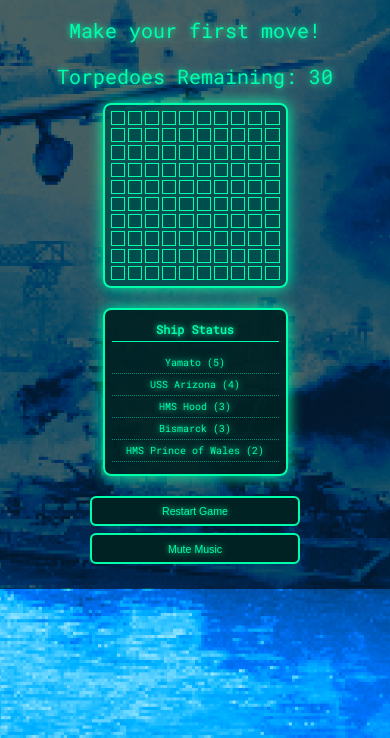
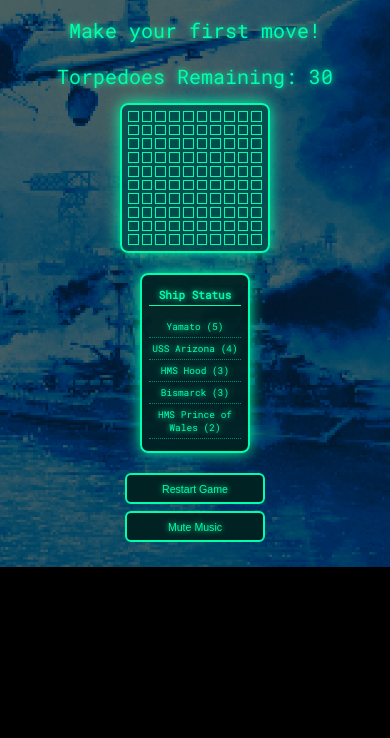
Before and after one commit to ironsignalworks/depthcharge, a plain HTML site: page index.html in a window 390 px wide. Shown: the part 106-844 px from the top of the page. Drawn offline with Linux system fonts and the light colour scheme.

Commit message:
added styles

```diff
--- a/style.css
+++ b/style.css
@@ -1,20 +1,18 @@
 html, body {
   margin: 0;
   padding: 0;
-  min-height: 100dvh;
   font-family: 'Roboto Mono', monospace;
   font-size: 62.5%; /* 1rem = 10px */
   background: url('bg.png') center/cover no-repeat #000;
   color: #00ffaa;
   text-shadow: 0 0 6px #00ffaa;
-  overflow-x: hidden;
+  width: 100%;
   box-sizing: border-box;
-  width: 100%;
+  /* No forced min-height, no overflow-x! */
 }
 
-/* Always set border-box for everything */
 *, *::before, *::after {
-  box-sizing: border-box;
+  box-sizing: inherit;
 }
 
 /* MAIN GAME SECTION */
@@ -26,6 +24,7 @@ html, body {
   align-items: center;
   padding: 2rem 0 0 0;
   background: rgba(0,0,0,0.6);
+  /* Let section grow/shrink */
 }
 
 .game-section h1 {
@@ -48,7 +47,7 @@ html, body {
   align-items: flex-start;
   gap: 2vw;
   width: 100%;
-  max-width: 520px;
+  max-width: 480px;
   margin: 0 auto 2.5rem auto;
   flex-wrap: wrap;
   box-sizing: border-box;
@@ -65,13 +64,13 @@ html, body {
   border: 2px solid #00ffaa;
   border-radius: 8px;
   box-shadow: 0 0 15px #00ffaa;
-  width: min(44vw, 210px);
-  height: min(44vw, 210px);
+  width: min(43vw, 180px);  /* Board will always fit on any screen! */
+  height: min(43vw, 180px);
   aspect-ratio: 1 / 1;
-  min-width: 120px;
-  min-height: 120px;
-  max-width: 210px;
-  max-height: 210px;
+  min-width: 110px;
+  min-height: 110px;
+  max-width: 180px;
+  max-height: 180px;
 }
 
 .cell {
@@ -84,7 +83,7 @@ html, body {
   align-items: center;
   justify-content: center;
   cursor: pointer;
-  font-size: 1.4rem;
+  font-size: 1.25rem;
   font-weight: bold;
   color: yellow;
   text-shadow: 0 0 5px orange;
@@ -100,18 +99,18 @@ html, body {
   border: 2px solid #00ffaa;
   border-radius: 8px;
   padding: 1.2rem 0.7rem;
-  width: min(34vw, 120px);
-  min-width: 90px;
-  max-width: 140px;
+  width: min(30vw, 90px);
+  min-width: 70px;
+  max-width: 100px;
   margin: 0 0 0 1vw;
   box-shadow: 0 0 15px #00ffaa;
-  font-size: 1.08rem;
+  font-size: 1.02rem;
   text-shadow: 0 0 6px #00ffaa;
   text-align: center;
   align-self: flex-start;
 }
 #shipStatus h2 {
-  font-size: 1.18rem;
+  font-size: 1.1rem;
   margin: 0 0 10px 0;
   border-bottom: 1px solid #00ffaa;
   padding-bottom: 0.3em;
@@ -176,7 +175,7 @@ html, body {
   text-shadow: 0 0 6px #00ffaa;
 }
 .popup img {
-  max-width: 170px;
+  max-width: 130px;
   margin-bottom: 10px;
   border-radius: 5px;
 }
@@ -223,7 +222,7 @@ html, body {
 }
 .hidden { display: none; }
 
-/* RESPONSIVE STACKING (FOR MOBILE) */
+/* RESPONSIVE: MOBILE STACKING */
 @media (max-width: 700px) {
   .game-section {
     min-height: unset;
@@ -243,17 +242,17 @@ html, body {
   #board {
     width: 86vw;
     height: 86vw;
-    min-width: 105px;
-    min-height: 105px;
-    max-width: 185px;
-    max-height: 185px;
+    min-width: 95px;
+    min-height: 95px;
+    max-width: 150px;
+    max-height: 150px;
   }
   #shipStatus {
     width: 86vw;
-    max-width: 185px;
-    min-width: 90px;
+    max-width: 110px;
+    min-width: 60px;
     margin: 10px auto 0 auto;
-    font-size: 1rem;
+    font-size: 0.95rem;
   }
   .controls {
     flex-direction: column;
@@ -261,8 +260,8 @@ html, body {
   }
   .controls button {
     width: 90vw;
-    max-width: 210px;
-    min-width: 90px;
+    max-width: 140px;
+    min-width: 70px;
     font-size: 1.06rem;
     padding: 0.7em 0;
   }
```
Also changed, not shown: index.html (+0 -18 lines).
